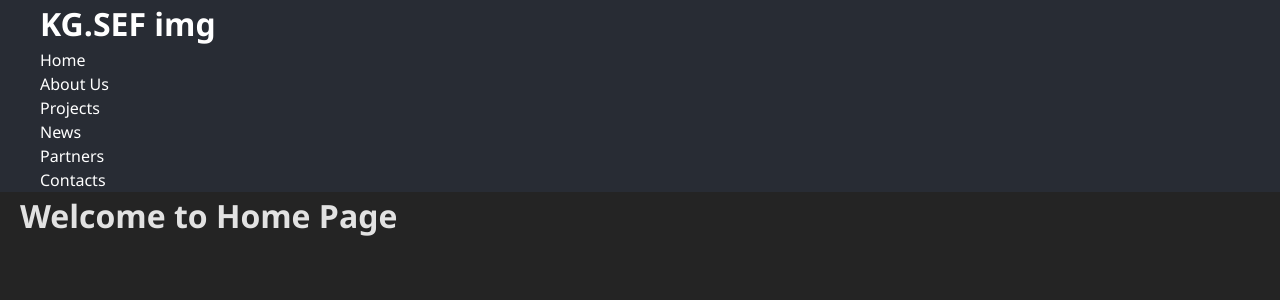
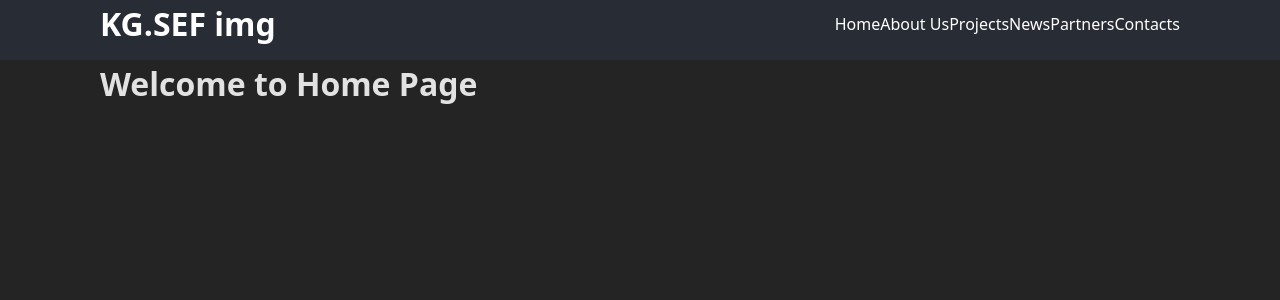
Before and after one commit to Scr00b1e/kg.sef, a React (Vite) app: page / in a window 1280 px wide. Shown: the top 300 px of the page. Built offline with nearby package versions, Linux system fonts and the light colour scheme.

Commit message:
fixed header

```diff
--- a/src/App.scss
+++ b/src/App.scss
@@ -1,6 +1,6 @@
 .container {
-  max-width: 1280px;
+  max-width: 1440px;
   margin: 0 auto;
-  padding: 0 20px;
+  padding: 0 100px;
   width: 100%;
 }
--- a/src/components/Header.jsx
+++ b/src/components/Header.jsx
@@ -5,9 +5,9 @@ const Header = () => {
     return (
         <div className='header'>
             <div className='container'>
-                <div>
+                <div className='header-content'>
                     <h1>KG.SEF img</h1>
-                    <ul>
+                    <ul className='header-content'>
                         <li>Home</li>
                         <li>About Us</li>
                         <li>Projects</li>
--- a/src/index.scss
+++ b/src/index.scss
@@ -7,7 +7,6 @@
 }
 
 body {
-    font-family: 'Segoe UI', Tahoma, Geneva, Verdana, sans-serif;
     position: relative;
 }
 
@@ -38,10 +37,6 @@ a:hover {
   color: #535bf2;
 }
 
-body {
-  margin: 0;
-}
-
 button {
   border-radius: 8px;
   border: 1px solid transparent;
--- a/src/styles/header.scss
+++ b/src/styles/header.scss
@@ -2,9 +2,11 @@
     background-color: #282c34;
     min-height: 60px;
     width: 100%;
-    display: flex;
-    align-items: center;
-    justify-content: space-between;
     color: white;
-    padding: 0 20px;
+
+    &-content {
+        display: flex;
+        justify-content: space-between;
+        align-items: center;
+    }
 }
```
